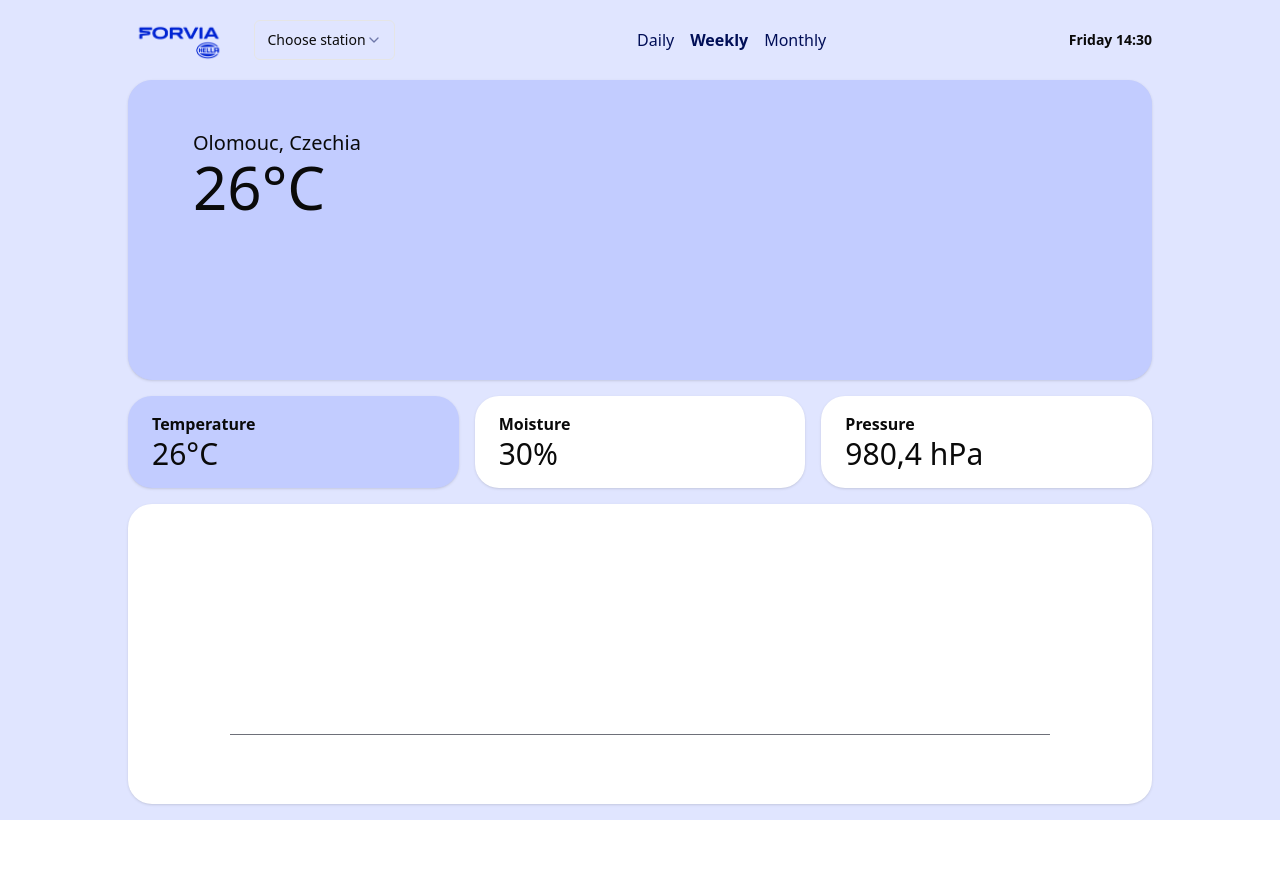
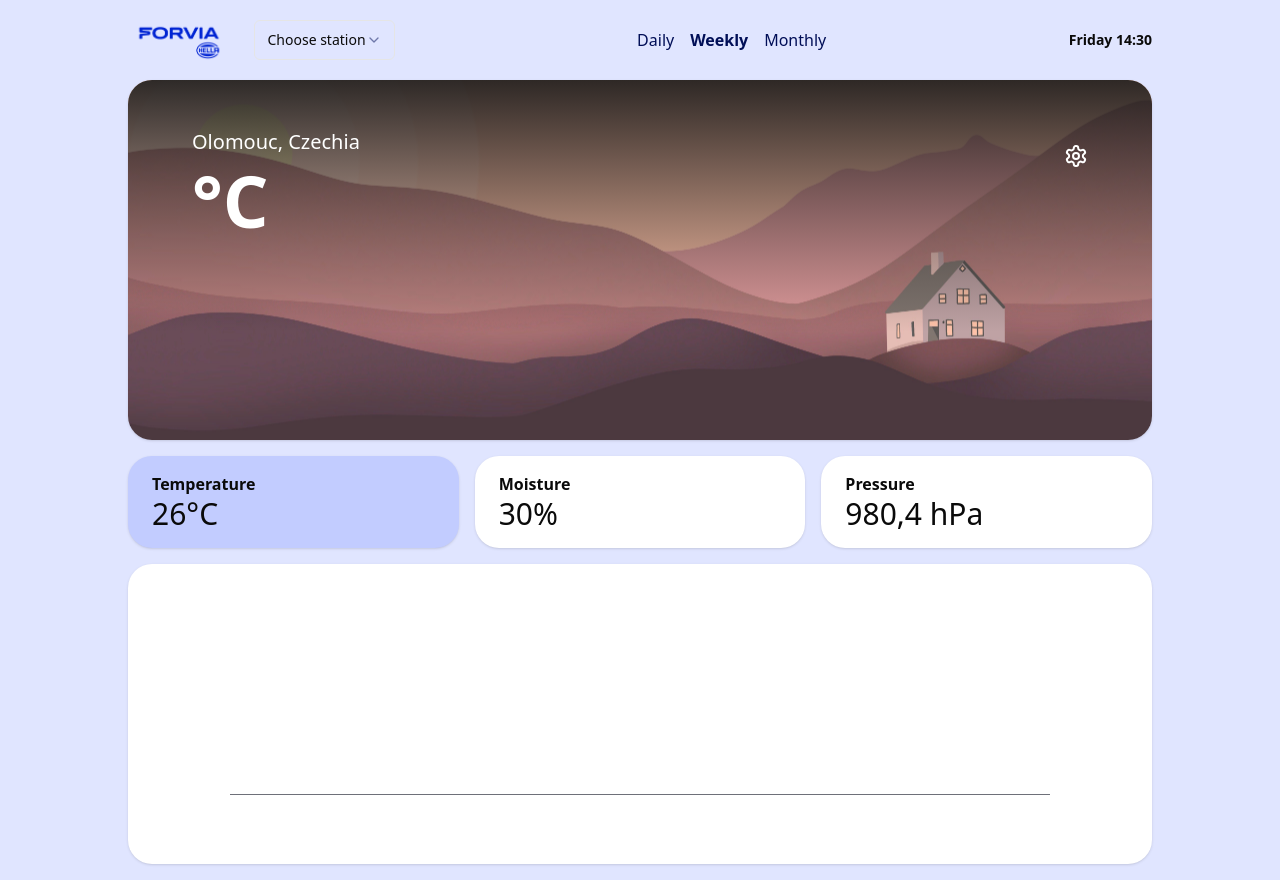
Before and after one commit to Fillipee/meteo-frontend, a React (Create React App) app: page / in a window 1280 px wide. Before the commit the page ends 820 px from the top, so only its background shows below. Built offline with nearby package versions, Linux system fonts and the light colour scheme; no server answers.

Commit message:
changing type of chart

```diff
--- a/src/App.tsx
+++ b/src/App.tsx
@@ -1,28 +1,16 @@
 import { useEffect, useState } from "react";
-import axios from "axios";
 import Layout from "./layout/layout";
 import { Banner } from "./components/banner";
 import { Widgets } from "./components/widgets";
 import { Chart } from "./components/chart";
-import { Weather } from "./types/types";
+import { ChartType, Weather } from "./types/types";
 import { socket } from "./socket";
 
 function App() {
     const [station, setStation] = useState<string>("1");
     const [weather, setWeather] = useState<Weather[]>([]);
+    const [chartType, setChartType] = useState<ChartType>("temperature");
     const [isConnected, setIsConnected] = useState(socket.connected);
-
-    // useEffect(() => {
-    // axios;
-    // .get("http://10.74.5.224:8000/api/v1/weather")
-    // .then((res) => {
-    //     console.log(res.data);
-    //     setData(res.data);
-    // })
-    // .catch((error) => {
-    //     console.log(error);
-    // });
-    // }, []);
 
     useEffect(() => {
         function onConnect() {
@@ -52,9 +40,9 @@ function App() {
     return (
         <div className="bg-primaryBlue-50 min-h-screen h-full p-4">
             <Layout setStation={setStation}>
-                <Banner />
-                <Widgets />
-                <Chart weather={weather}/>
+                <Banner weather={weather} />
+                <Widgets chartType={chartType} setChartType={setChartType} />
+                <Chart weather={weather} chartType={chartType} />
             </Layout>
         </div>
     );
--- a/src/components/banner.tsx
+++ b/src/components/banner.tsx
@@ -1,8 +1,24 @@
-export const Banner = () => {
+import { Weather } from "@/types/types";
+import { Settings } from "lucide-react";
+
+type BannerProps = {
+    weather: Weather[] | null;
+};
+
+export const Banner = ({ weather }: BannerProps) => {
     return (
-        <section className="px-8 sm:px-16 py-12 min-h-[300px] shadow border border-primaryBlue-100 rounded-3xl bg-primaryBlue-100">
-            <p className="text-xl">Olomouc, Czechia</p>
-            <p className="text-6xl">26°C</p>
+        <section
+            className="relative bg-sunrise bg-cover bg-right bg-no-repeat z-10
+                            px-8 sm:px-16 py-12 min-h-[360px] shadow rounded-3xl flex justify-between
+                            before:content-[''] before:absolute before:inset-0 before:block before:rounded-3xl before:bg-gradient-to-b before:from-neutral-900 before:to-70% before:opacity-90 before:z-[-5]"
+        >
+            <div>
+                <p className="text-xl text-white">Olomouc, Czechia</p>
+                <p className="text-7xl text-white mt-2 font-semibold">
+                    {weather ? weather[0]?.temperature : ""}°C
+                </p>
+            </div>
+            <Settings className="mt-4 h-6 w-6 cursor-pointer hover:animate-rotate-little" color="#fff" />
         </section>
     );
 };
--- a/src/components/chart.tsx
+++ b/src/components/chart.tsx
@@ -1,12 +1,37 @@
-import { Weather } from "@/types/types";
+import { ChartType, Weather } from "@/types/types";
 import { format } from "date-fns";
 import ReactEcharts from "echarts-for-react";
 
 type ChartProps = {
     weather: Weather[] | null;
+    chartType: ChartType;
 };
 
-export const Chart = ({ weather }: ChartProps) => {
+const getXAxis = (weather: Weather[] | null, chartType: ChartType) => {
+    switch (chartType) {
+        case "temperature":
+            return weather?.map((value: Weather) =>
+                format(value?.time ? new Date(value?.time) : new Date(), "PPpp")
+            );
+        default:
+            return [];
+    }
+};
+
+const getYxis = (weather: Weather[] | null, chartType: ChartType) => {
+    switch (chartType) {
+        case "temperature":
+            return weather?.map((value: Weather) => value?.temperature);
+        case "moisture":
+            return weather?.map((value: Weather) => value?.humidity);
+        case "pressure":
+            return weather?.map((value: Weather) => value?.pressury);
+        default:
+            return [];
+    }
+};
+
+export const Chart = ({ weather, chartType }: ChartProps) => {
     const option = {
         tooltip: {
             trigger: "axis",
@@ -14,9 +39,7 @@ export const Chart = ({ weather }: ChartProps) => {
         xAxis: {
             type: "category",
             boundaryGap: false,
-            data: weather?.map((value: Weather) =>
-                format(value?.time ? new Date(value?.time) : new Date(), "PPpp")
-            ),
+            data: getXAxis(weather, chartType),
         },
         yAxis: {
             type: "value",
@@ -29,7 +52,7 @@ export const Chart = ({ weather }: ChartProps) => {
                 name: "Temperature",
                 type: "line",
                 stack: "Total",
-                data: weather?.map((value: Weather) => value?.temperature),
+                data: getYxis(weather, chartType),
                 areaStyle: {
                     color: "#0F37FF44",
                 },
--- a/src/components/widget.tsx
+++ b/src/components/widget.tsx
@@ -1,15 +1,27 @@
+import { ChartType } from "@/types/types";
+import { SetStateAction } from "react";
+
 type WidgetProps = {
     text: string;
     value: string;
-    active?: boolean;
+    chartTypeValue: ChartType;
+    currentChartType: ChartType;
+    setChartType: React.Dispatch<SetStateAction<ChartType>>;
 };
 
-export const Widget = ({ text, value, active }: WidgetProps) => {
+export const Widget = ({ text, value, chartTypeValue, currentChartType, setChartType }: WidgetProps) => {
     return (
-        <div className={`w-full px-6 py-4 rounded-3xl shadow ${active ? "bg-primaryBlue-100" : "bg-white"}`}>
+        <button
+            onClick={() => setChartType(chartTypeValue)}
+            className={`w-full flex flex-col items-start px-6 py-4 rounded-3xl shadow cursor-pointer transition-colors duration-200 ${
+                chartTypeValue === currentChartType
+                    ? "bg-primaryBlue-100 hover:bg-primaryBlue-200"
+                    : "bg-white hover:bg-primaryBlue-100"
+            }`}
+        >
             <p className="font-bold">{text}</p>
             <p className="text-3xl">{value}</p>
             <p></p>
-        </div>
+        </button>
     );
 };
--- a/src/components/widgets.tsx
+++ b/src/components/widgets.tsx
@@ -1,11 +1,36 @@
+import { SetStateAction } from "react";
 import { Widget } from "./widget";
+import { ChartType } from "@/types/types";
 
-export const Widgets = () => {
+type WidgetsProps = {
+    chartType: ChartType;
+    setChartType: React.Dispatch<SetStateAction<ChartType>>;
+};
+
+export const Widgets = ({ chartType, setChartType }: WidgetsProps) => {
     return (
         <section className="grid grid-cols-1 sm:grid-cols-3 gap-4">
-            <Widget text="Temperature" value="26°C" active />
-            <Widget text="Moisture" value="30%" />
-            <Widget text="Pressure" value="980,4 hPa" />
+            <Widget
+                text="Temperature"
+                value="26°C"
+                chartTypeValue="temperature"
+                currentChartType={chartType}
+                setChartType={setChartType}
+            />
+            <Widget
+                text="Moisture"
+                value="30%"
+                chartTypeValue="moisture"
+                currentChartType={chartType}
+                setChartType={setChartType}
+            />
+            <Widget
+                text="Pressure"
+                value="980,4 hPa"
+                chartTypeValue="pressure"
+                currentChartType={chartType}
+                setChartType={setChartType}
+            />
         </section>
     );
 };
--- a/src/types/types.ts
+++ b/src/types/types.ts
@@ -7,3 +7,5 @@ export type Weather = {
     quality?: number;
     stationId: number;
 } | null;
+
+export type ChartType = "temperature" | "moisture" | "pressure";
--- a/tailwind.config.js
+++ b/tailwind.config.js
@@ -16,6 +16,9 @@ module.exports = {
             },
         },
         extend: {
+            backgroundImage: {
+                sunrise: "url('assets/images/vychod.jpg')",
+            },
             colors: {
                 primaryBlue: {
                     50: "#E0E5FF",
@@ -78,10 +81,16 @@ module.exports = {
                     from: { height: "var(--radix-accordion-content-height)" },
                     to: { height: 0 },
                 },
+                "rotate-little": {
+                    "0%": { transform: "rotate(0.0deg)" },
+                    "50%": { transform: "rotate(20.0deg)" },
+                    "100%": { transform: "rotate(0.0deg)" },
+                },
             },
             animation: {
                 "accordion-down": "accordion-down 0.2s ease-out",
                 "accordion-up": "accordion-up 0.2s ease-out",
+                "rotate-little": "rotate-little 0.3s ease-out",
             },
         },
     },
```
Also changed, not shown: src/assets/images/vychod.jpg (added).
